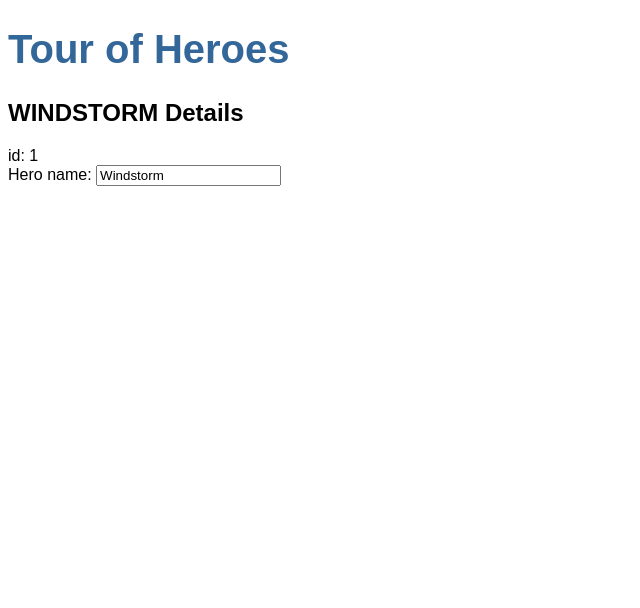
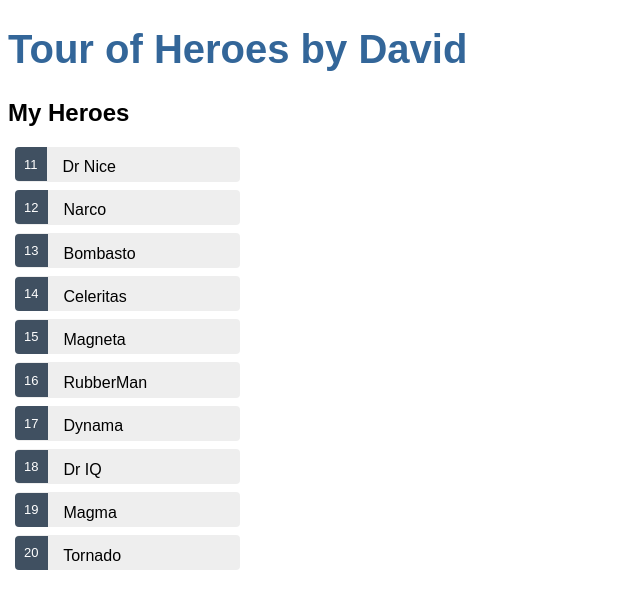
Before and after one commit to davecrowe55/ng-new-angular-tour-of-heroes, an Angular app in the folder ng-new-angular-tour-of-heroes/: page / in a window 1280 px wide. Shown: the top 608 px of the page, without its empty margins (0-640 px from the left). Built offline with nearby package versions, Linux system fonts and the light colour scheme.

Commit message:
Making a list
Making a list

```diff
--- a/ng-new-angular-tour-of-heroes/src/app/app.component.ts
+++ b/ng-new-angular-tour-of-heroes/src/app/app.component.ts
@@ -6,5 +6,5 @@
   styleUrls: ['./app.component.css']
 })
 export class AppComponent {
-  title = 'Tour of Heroes';
+  title = 'Tour of Heroes by David';
 };
--- a/ng-new-angular-tour-of-heroes/src/app/heroes/heroes.component.css
+++ b/ng-new-angular-tour-of-heroes/src/app/heroes/heroes.component.css
@@ -0,0 +1,52 @@
+/* HeroesComponent's private CSS styles */
+.heroes {
+  margin: 0 0 2em 0;
+  list-style-type: none;
+  padding: 0;
+  width: 15em;
+}
+.heroes li {
+  cursor: pointer;
+  position: relative;
+  left: 0;
+  background-color: #EEE;
+  margin: .5em;
+  padding: .3em 0;
+  height: 1.6em;
+  border-radius: 4px;
+}
+.heroes li:hover {
+  color: #2c3a41;
+  background-color: #e6e6e6;
+  left: .1em;
+}
+.heroes li.selected {
+  background-color: black;
+  color: white;
+}
+.heroes li.selected:hover {
+  background-color: #505050;
+  color: white;
+}
+.heroes li.selected:active {
+  background-color: black;
+  color: white;
+}
+.heroes .badge {
+  display: inline-block;
+  font-size: small;
+  color: white;
+  padding: 0.8em 0.7em 0 0.7em;
+  background-color:#405061;
+  line-height: 1em;
+  position: relative;
+  left: -1px;
+  top: -4px;
+  height: 1.8em;
+  margin-right: .8em;
+  border-radius: 4px 0 0 4px;
+}
+
+input {
+  padding: .5rem;
+}
--- a/ng-new-angular-tour-of-heroes/src/app/heroes/heroes.component.html
+++ b/ng-new-angular-tour-of-heroes/src/app/heroes/heroes.component.html
@@ -1,6 +1,19 @@
-<h2>{{hero.name | uppercase}} Details</h2>
-<div><span>id: </span>{{hero.id}}</div>
-<div>
-  <label for="name">Hero name: </label>
-  <input id="name" [(ngModel)]="hero.name" placeholder="name">
+<h2>My Heroes</h2>
+<ul class="heroes">
+  <li *ngFor="let hero of heroes"
+    [class.selected]="hero === selectedHero"
+    (click)="onSelect(hero)">
+    <span class="badge">{{hero.id}}</span> {{hero.name}}
+  </li>
+</ul>
+
+<div *ngIf="selectedHero">
+
+  <h2>{{selectedHero.name | uppercase}} Details</h2>
+  <div><span>id: </span>{{selectedHero.id}}</div>
+  <div>
+    <label for="hero-name">Hero name: </label>
+    <input id="hero-name" [(ngModel)]="selectedHero.name" placeholder="name">
+  </div>
+
 </div>
--- a/ng-new-angular-tour-of-heroes/src/app/heroes/heroes.component.ts
+++ b/ng-new-angular-tour-of-heroes/src/app/heroes/heroes.component.ts
@@ -1,20 +1,24 @@
 import { Component, OnInit } from '@angular/core';
 import { Hero } from '../hero';
+import { HEROES } from '../mock-heros';
 
 @Component({
   selector: 'app-heroes',
   templateUrl: './heroes.component.html',
   styleUrls: ['./heroes.component.css']
 })
+
 export class HeroesComponent implements OnInit {
-  hero: Hero = {
-    id: 1,
-    name: 'Windstorm'
-  };
+
+  heroes = HEROES;
+  selectedHero?: Hero;
 
   constructor() { }
 
   ngOnInit() {
   }
 
+  onSelect(hero: Hero): void {
+    this.selectedHero = hero;
+  }
 }
--- /dev/null
+++ b/ng-new-angular-tour-of-heroes/src/app/mock-heros.ts
@@ -0,0 +1,14 @@
+import { Hero } from './hero';
+
+export const HEROES: Hero[] = [
+  { id: 11, name: 'Dr Nice' },
+  { id: 12, name: 'Narco' },
+  { id: 13, name: 'Bombasto' },
+  { id: 14, name: 'Celeritas' },
+  { id: 15, name: 'Magneta' },
+  { id: 16, name: 'RubberMan' },
+  { id: 17, name: 'Dynama' },
+  { id: 18, name: 'Dr IQ' },
+  { id: 19, name: 'Magma' },
+  { id: 20, name: 'Tornado' }
+];
```
